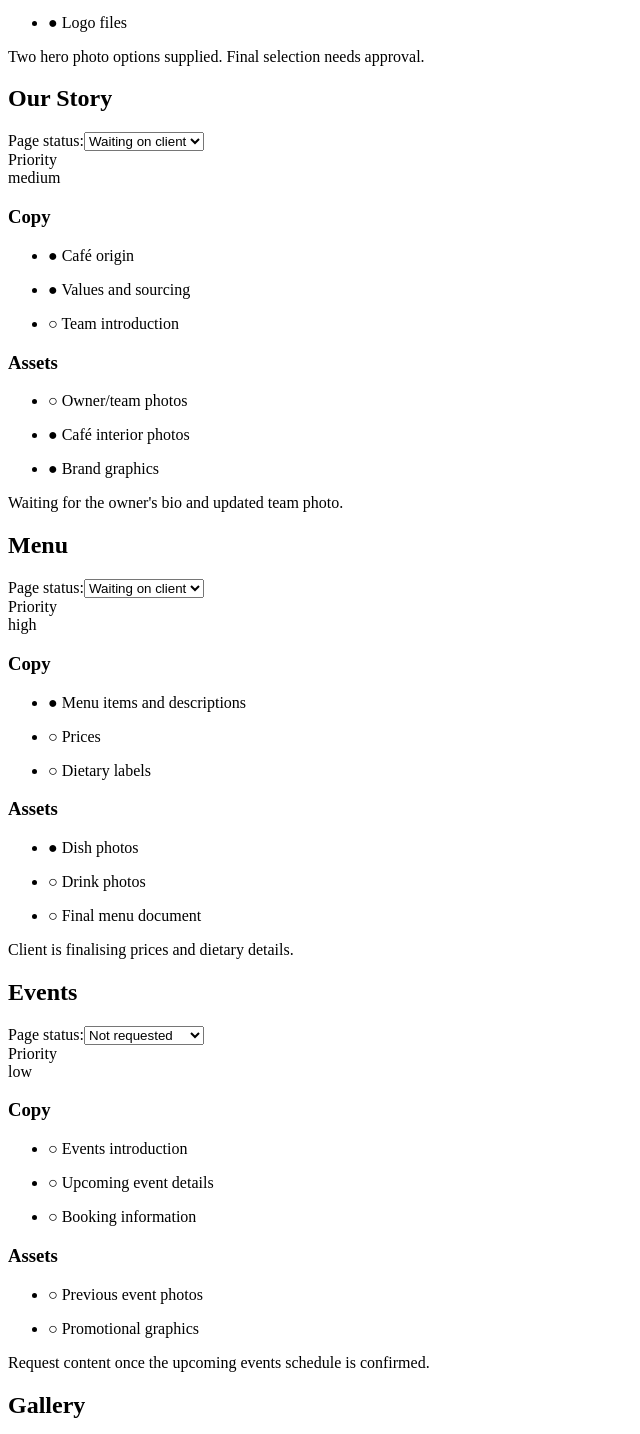
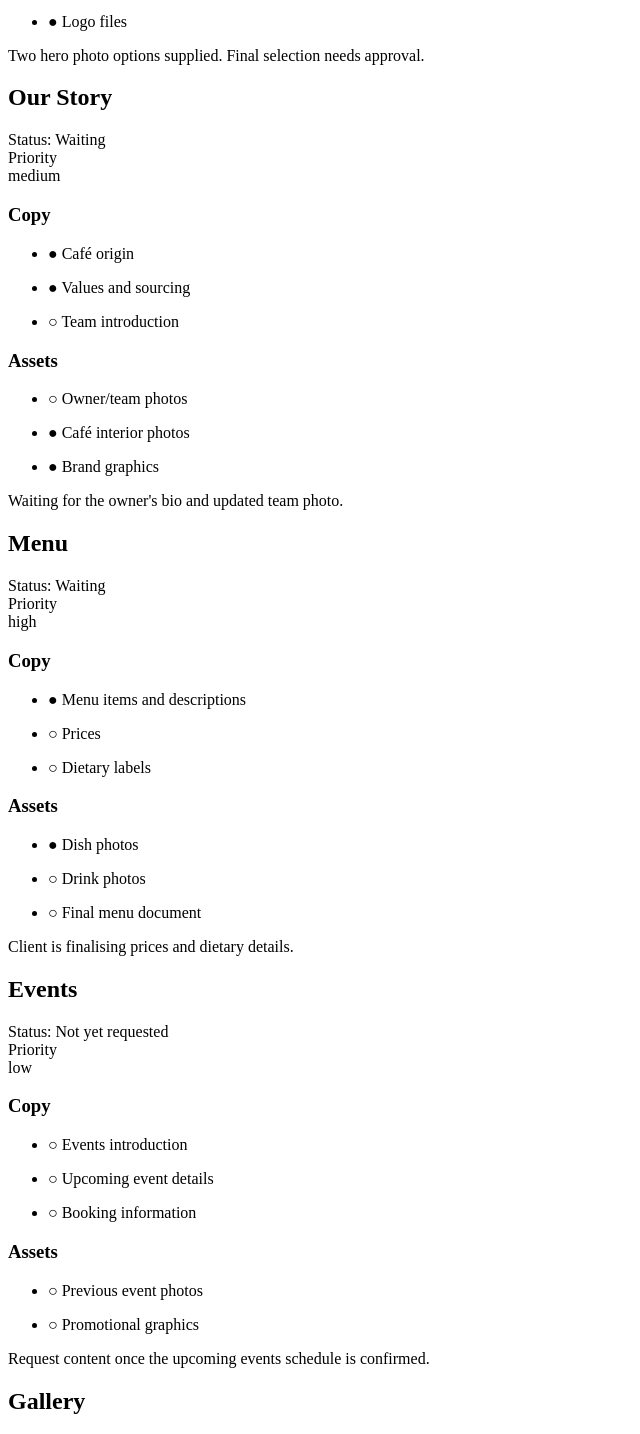
Before and after one commit to aliciabuelow/client-practice, a React (Vite) app: page / in a window 1280 px wide. Shown: the part 526-1960 px from the top of the page, without its empty margins (0-640 px from the left). Built offline with nearby package versions, Linux system fonts and the light colour scheme.

Commit message:
Remove live page status update feature

```diff
--- a/src/components/App.jsx
+++ b/src/components/App.jsx
@@ -1,15 +1,13 @@
-import { useState } from 'react';
 import Header from './Header';
 import Filters from './Filters';
 import PageGrid from './PageGrid';
-import initialPages from '../data/pages.js';
+import pages from '../data/pages.js';
 
 export default function App() {
-    const [pages, setPages] = useState(initialPages);
-
     const readyPages = pages.filter((page) => page.status === "ready");
     const readyCount = readyPages.length;
     const totalPages = pages.length;
+
 
     return (
         <div className="App">
--- a/src/components/PageCard.jsx
+++ b/src/components/PageCard.jsx
@@ -8,13 +8,8 @@ export default function PageCard({ page }) {
                 <div className="card-left">
                     <h2>{page.title}</h2>
 
-                    <label htmlFor="page-status">Page status:</label>
-                    <select name="page-status" defaultValue={page.status}>
-                        <option value="not-requested">Not requested</option>
-                        <option value="waiting">Waiting on client</option>
-                        <option value="needs-review">Needs review</option>
-                        <option value="ready">Ready to build</option>
-                    </select>
+                    <span>Status: </span>
+                    <span>{page.status}</span>
 
                     <div className="priority">
                         <div className="priority-title">Priority</div>
--- a/src/data/pages.js
+++ b/src/data/pages.js
@@ -2,7 +2,7 @@ const pages = [
   {
     id: "home",
     title: "Home",
-    status: "needs-review",
+    status: "Needs review",
     priority: "high",
     notes:
       "Two hero photo options supplied. Final selection needs approval.",
@@ -46,7 +46,7 @@ const pages = [
   {
     id: "our-story",
     title: "Our Story",
-    status: "waiting",
+    status: "Waiting",
     priority: "medium",
     notes: "Waiting for the owner's bio and updated team photo.",
     requirements: {
@@ -89,7 +89,7 @@ const pages = [
   {
     id: "menu",
     title: "Menu",
-    status: "waiting",
+    status: "Waiting",
     priority: "high",
     notes: "Client is finalising prices and dietary details.",
     requirements: {
@@ -132,7 +132,7 @@ const pages = [
   {
     id: "events",
     title: "Events",
-    status: "not-requested",
+    status: "Not yet requested",
     priority: "low",
     notes:
       "Request content once the upcoming events schedule is confirmed.",
@@ -171,7 +171,7 @@ const pages = [
   {
     id: "gallery",
     title: "Gallery",
-    status: "ready",
+    status: "Ready",
     priority: "low",
     notes: "Final image selection and credits approved.",
     requirements: {
@@ -204,7 +204,7 @@ const pages = [
   {
     id: "contact",
     title: "Contact",
-    status: "ready",
+    status: "Ready",
     priority: "medium",
     notes:
       "Opening hours, reservation details, and location information confirmed.",
```
